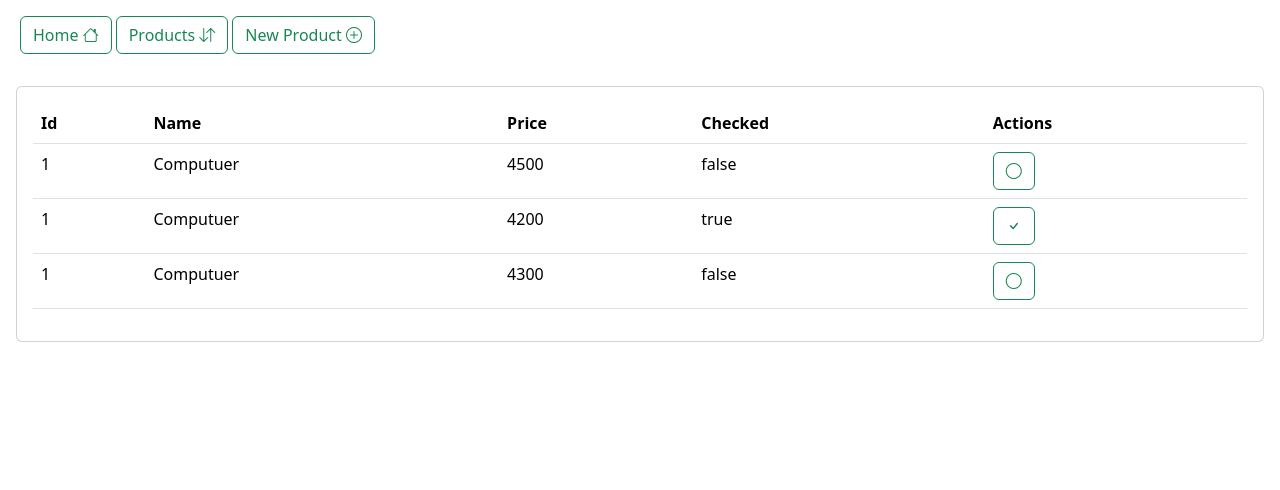
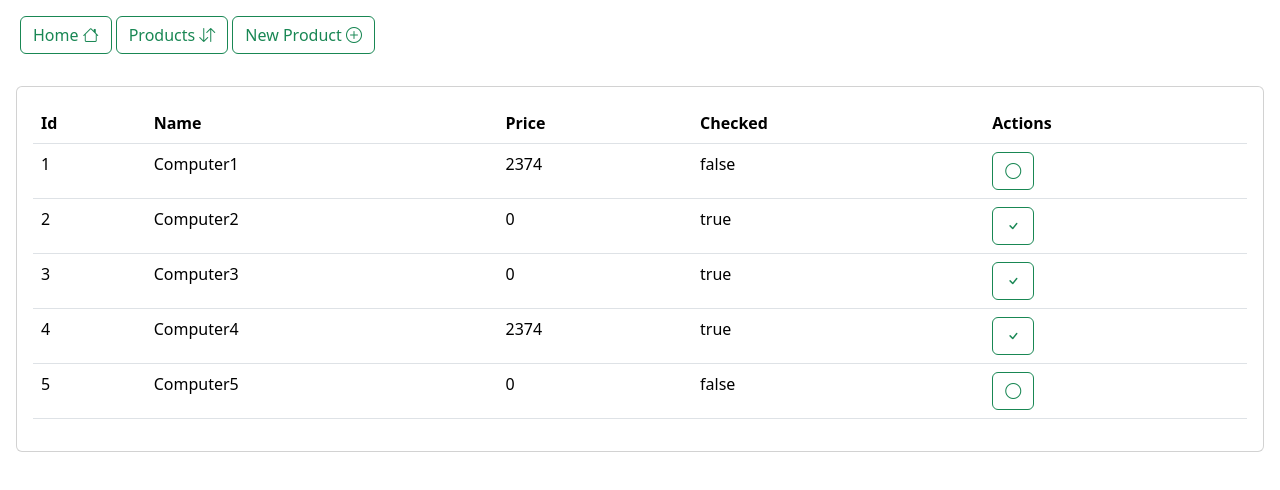
Before and after one commit to zoulou421/angular-app-basic-concept, an Angular app: page /products in a window 1280 px wide. Shown: the top 490 px of the page. Built offline with nearby package versions, Linux system fonts and the light colour scheme; data requests are answered from the project's data file.

Commit message:
added: client side rendered and server side rendered

```diff
--- a/data/db.json
+++ b/data/db.json
@@ -1,19 +1,34 @@
 {
   "products": [
     {
-      "id": 1, "name": "Computer1", "price": 2374,"checked": true
+      "id": "1",
+      "name": "Computer1",
+      "price": 2374,
+      "checked": false
     },
     {
-      "id": 2, "name": "Computer2", "price": 0,"checked": false
+      "id": "2",
+      "name": "Computer2",
+      "price": 0,
+      "checked": true
     },
     {
-      "id": 3, "name": "Computer3", "price": 0,"checked": false
+      "id": "3",
+      "name": "Computer3",
+      "price": 0,
+      "checked": true
     },
     {
-      "id": 4, "name": "Computer4", "price": 2374,"checked": true
+      "id": "4",
+      "name": "Computer4",
+      "price": 2374,
+      "checked": true
     },
     {
-      "id": 5, "name": "Computer5", "price": 0,"checked": false
+      "id": "5",
+      "name": "Computer5",
+      "price": 0,
+      "checked": false
     }
   ]
 }
--- a/src/app/app.component.ts
+++ b/src/app/app.component.ts
@@ -19,7 +19,7 @@ export class AppComponent {
     }
   }*/
   actions:Array<any>=[
-    {title:"Home","route":"/home", icon:"house"},
+   {title:"Home","route":"/home", icon:"house"},
     {title:"Products","route":"/products", icon:"arrow-down-up"},
     {title:"New Product","route":"/newProduct", icon:"plus-circle"},
   ];
--- a/src/app/app.module.ts
+++ b/src/app/app.module.ts
@@ -13,6 +13,7 @@ import { EditMedecinComponent } from './edit-medecin/edit-medecin.component';
 import { HomeComponent } from './home/home.component';
 import { ProductComponent } from './product/product.component';
 import { NewProductComponent } from './new-product/new-product.component';
+import {HttpClientModule} from "@angular/common/http";
 @NgModule({
   declarations: [
     AppComponent,
@@ -29,7 +30,8 @@ import { NewProductComponent } from './new-product/new-product.component';
   ],
   imports: [
     BrowserModule,
-    AppRoutingModule
+    AppRoutingModule,
+    HttpClientModule
   ],
   providers: [
     provideClientHydration()
--- a/src/app/product/product.component.ts
+++ b/src/app/product/product.component.ts
@@ -1,19 +1,68 @@
-import { Component } from '@angular/core';
+import {Component, OnInit} from '@angular/core';
+import {HttpClient} from "@angular/common/http";
+//import {HttpClientModule} from "@angular/common/http";
+
 
 @Component({
   selector: 'app-product',
   templateUrl: './product.component.html',
   styleUrl: './product.component.css'
 })
-export class ProductComponent {
+export class ProductComponent implements OnInit{
+ // private http:HttpClientModule;
+   constructor(private http:HttpClient) {
+    // this.http=http;
+   }
 
   products:Array<any>=[
-    {id:1,name:"Computuer",price:4500,checked:false},
+   /* {id:1,name:"Computuer",price:4500,checked:false},
     {id:1,name:"Computuer",price:4200,checked:true},
-    {id:1,name:"Computuer",price:4300,checked:false}
+    {id:1,name:"Computuer",price:4300,checked:false}*/
   ]
 
   handleCheckProduct(product: any) {
-    product.checked=!product.checked;
+   //  this.http.patch("http://localhost:8089/products/"+product.id, {checked:!product.checked})
+    //USE TEMPLATE STRING RATHER
+    this.http.patch<any>(`http://localhost:8089/products/${product.id}`,
+      {checked:!product.checked}).subscribe({
+        next:updateProduct=>{
+         // product.checked=!product.checked; it works//or else:
+        /*  this.products.map(p=>{
+            if(p.id==product.id){
+              return updateProduct;
+            }
+          })*/
+          product.checked=!product.checked;
+          //this.getProducts();
+        }
+    })
+  }
+ /* ngOnInit(): void {
+   this.http.get<Array<any>>("http://localhost:8089/products")
+      .subscribe({
+        next:(data: any) =>{
+          this.products=data
+        },
+        error:err => {
+          console.log(err);
+        }
+      });
+  }*/
+
+  ngOnInit(): void {
+    this.getProducts();
+  }
+
+  //Server rendered side:
+  getProducts(){
+    this.http.get<Array<any>>("http://localhost:8089/products")
+      .subscribe({
+        next:(data: any) =>{
+          this.products=data;
+        },
+        error:err => {
+          console.log(err);
+        }
+      });
   }
 }
```
